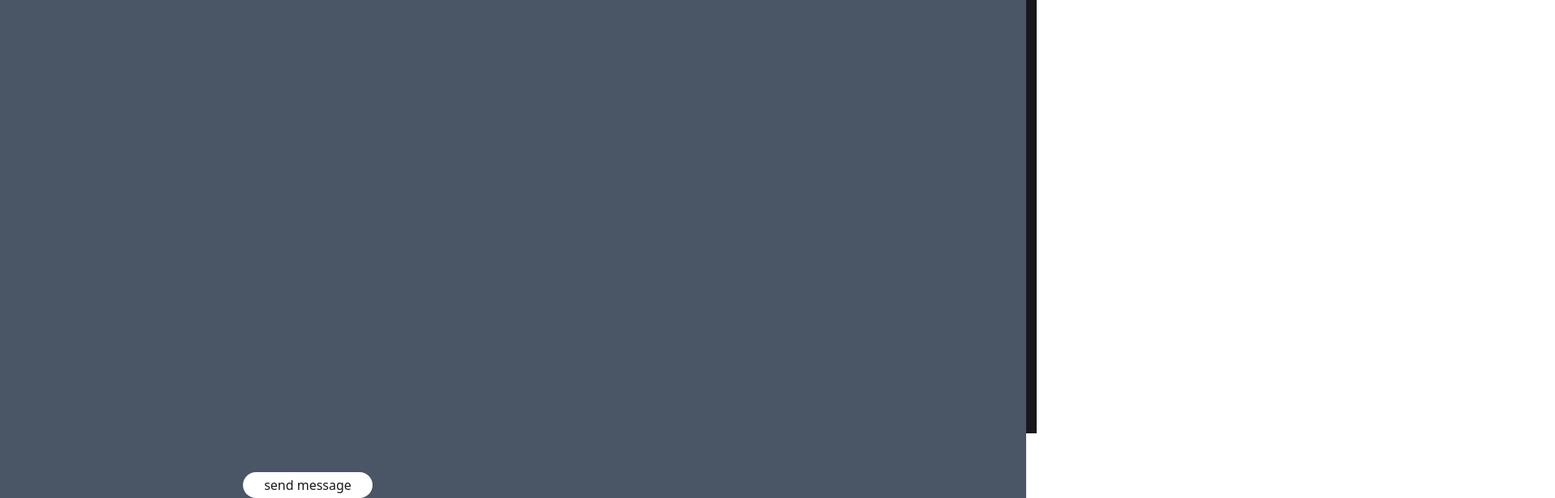
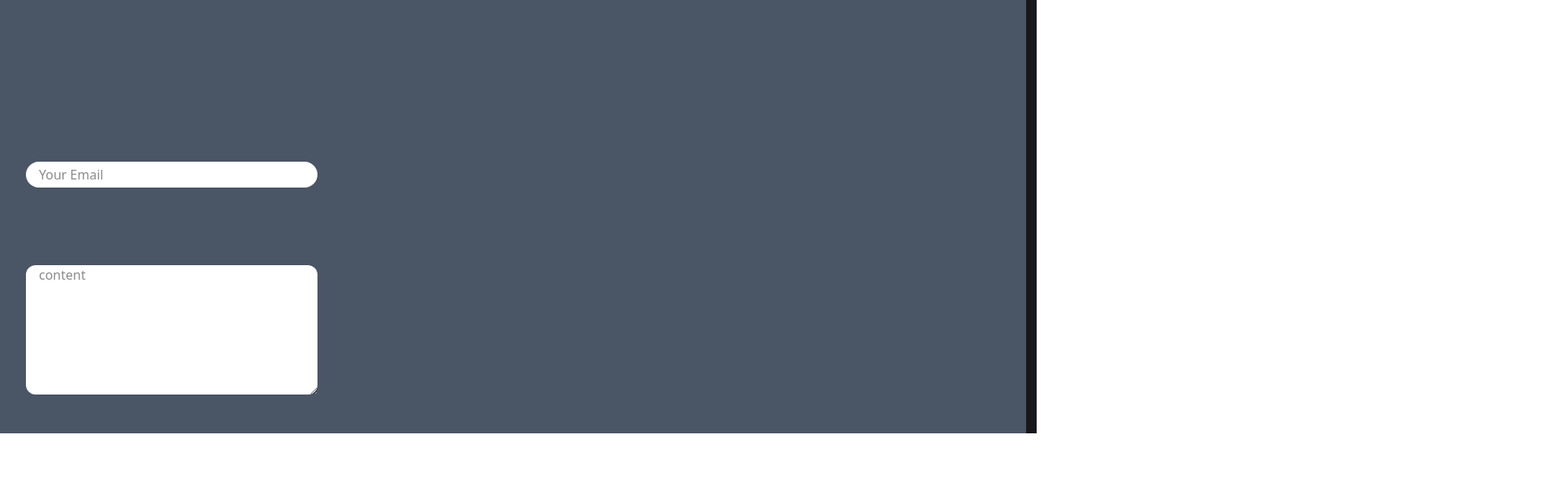
Before and after one commit to SowreeshUndru/main, a React (Vite) app: page / in a window 1280 px wide. Shown: the part 6685-7301 px from the top of the page at 81% size, 1920 px wide, since content can reach past the window. After the commit the page ends 7221 px from the top, so only its background shows below. Built offline with nearby package versions, Linux system fonts and the light colour scheme.

Commit message:
last phase 2

```diff
--- a/src/App.jsx
+++ b/src/App.jsx
@@ -15,7 +15,7 @@ export default function App() {
     smooth: true,
   });
   return (
-    <div data-scroll-container className='w-full min-h-screen  text-white bg-zinc-900'>
+    <div data-scroll-container className='w-full min-h-screen  text-white bg-zinc-900 overflow-hidden'>
      <Navbar/>
      <Landing/>
      <Mar/>
--- a/src/components/Cards.jsx
+++ b/src/components/Cards.jsx
@@ -10,7 +10,7 @@ function Cards() {
     return (
         <div onMouseOver={()=>setTranslate(1)} data-scroll data-scroll-speed="0.1" className='uppercase  w-[99vw]  -mt-20 rounded-tl-4xl rounded-tr-4xl  bg-gray-600 '>
 
-           <div > <motion.h1 initial={{x:"100%"}} animate={{x:translate==1 ?"0%":"100%"}} transition={{ease:[0.25, 1, 0.5, 1],duration:"1.2"}} className=' ml-10 pt-10 -mb-10 font-bold tracking-tighter text-3xl ' >lets work together</motion.h1></div>
+           <div > <motion.h1 initial={{x:"100%"}} animate={{x:translate==1 ?"0%":"100%"}} transition={{ease:[0.25, 1, 0.5, 1],duration:"1.2"}} className='overflow-hidden ml-10 pt-10 -mb-10 font-bold tracking-tighter text-3xl ' >lets work together</motion.h1></div>
             <div className='flex flex-wrap gap-50 w-full h-full justiy-center items-center'>
 
                 <img src="../images/work.jpg"
@@ -20,11 +20,11 @@ function Cards() {
                 <form action="https://formsubmit.co/sowreeshundru@gmail.com" method='POST'>
 
                     <div className='text-white flex flex-col   gap-24 justify-center content-center '>
-                        <div className='flex gap-8 '> <motion.input initial={{x:"-1400%"}} animate={{x:translate==1 ?"0%":"-1400%"}} transition={{ease:[0.25, 1, 0.5, 1],duration:"1.6"}} type="text" name='name' placeholder='Name' className='bg-white h-8 w-90 text-[#18181B] rounded-full px-4' />
-                            <motion.input initial={{x:"-11400%"}} animate={{x:translate==1 ?"0%":"-1400%"}} transition={{ease:[0.25, 1, 0.5, 1],duration:"1.2"}} type="text" placeholder='Your Email' name='email' className='bg-white h-8 w-90 text-[#18181B] rounded-full px-4' /></div>
-                        <div className='flex gap-8'><motion.input initial={{x:"-1400%"}} animate={{x:translate==1 ?"0%":"-1400%"}} transition={{ease:[0.25, 1, 0.5, 1],duration:"1.2"}} type="text" placeholder='Subject' name='subject' className='bg-white h-8 w-90 text-[#18181B] rounded-full px-4' />
+                        <div className='flex gap-8 overflow-hidden'> <motion.input initial={{x:"-100%"}} animate={{x:translate==1 ?"0%":"-100%"}} transition={{ease:[0.25, 1, 0.5, 1],duration:"1.6"}} type="text" name='name' placeholder='Name' className='bg-white overflow-hidden h-8 w-90 text-[#18181B] rounded-full px-4' />
+                            <motion.input initial={{x:"-100%"}} animate={{x:translate==1 ?"0%":"-100%"}} transition={{ease:[0.25, 1, 0.5, 1],duration:"1.2"}} type="text" placeholder='Your Email' name='email' className='bg-white h-8 w-90 text-[#18181B] rounded-full px-4' /></div>
+                        <div className='flex gap-8 overflow-hidden'><motion.input initial={{x:"-100%%"}} animate={{x:translate==1 ?"0%":"-100%"}} transition={{ease:[0.25, 1, 0.5, 1],duration:"1.2"}} type="text" placeholder='Subject' name='subject' className=' overflow-hidden bg-white h-8 w-90 text-[#18181B] rounded-full px-4' />
 
-                            <motion.textarea initial={{x:"-1400%"}} animate={{x:translate==1 ?"0%":"-1400%"}} transition={{ease:[0.25, 1, 0.5, 1],duration:"1.2"}} name="content" placeholder='content' id="text" className='bg-white h-40 w-90 text-[#18181B] rounded-xl px-4'></motion.textarea></div>
+                            <motion.textarea initial={{x:"-100%"}} animate={{x:translate==1 ?"0%":"-100%"}} transition={{ease:[0.25, 1, 0.5, 1],duration:"1.2"}} name="content" placeholder='content' id="text" className='bg-white h-40 w-90 text-[#18181B] rounded-xl px-4 overflow-hidden'></motion.textarea></div>
                         <button className='bg-white h-8 w-40 text-[#18181B] rounded-full px-4 ml-75'>send message</button>
 
                     </div>
```
